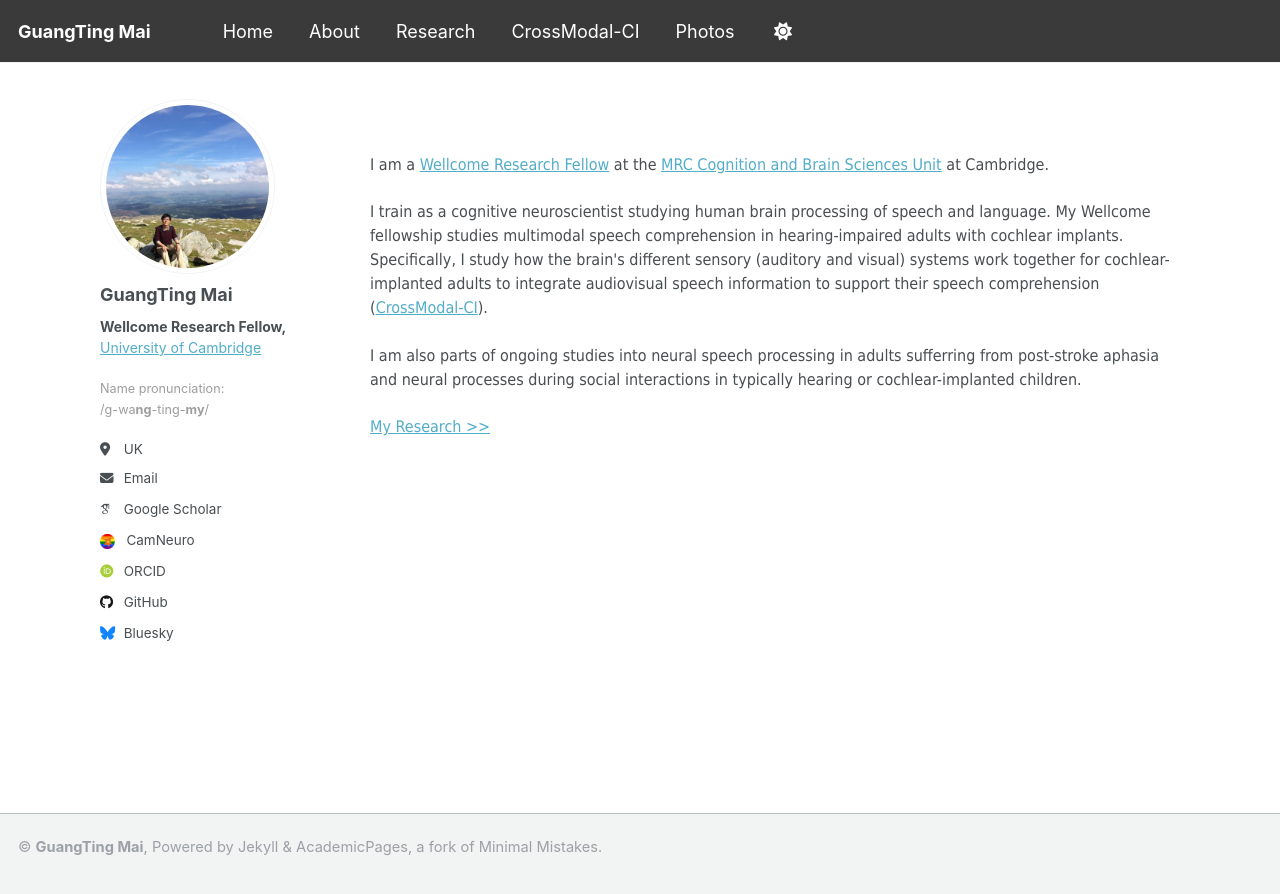
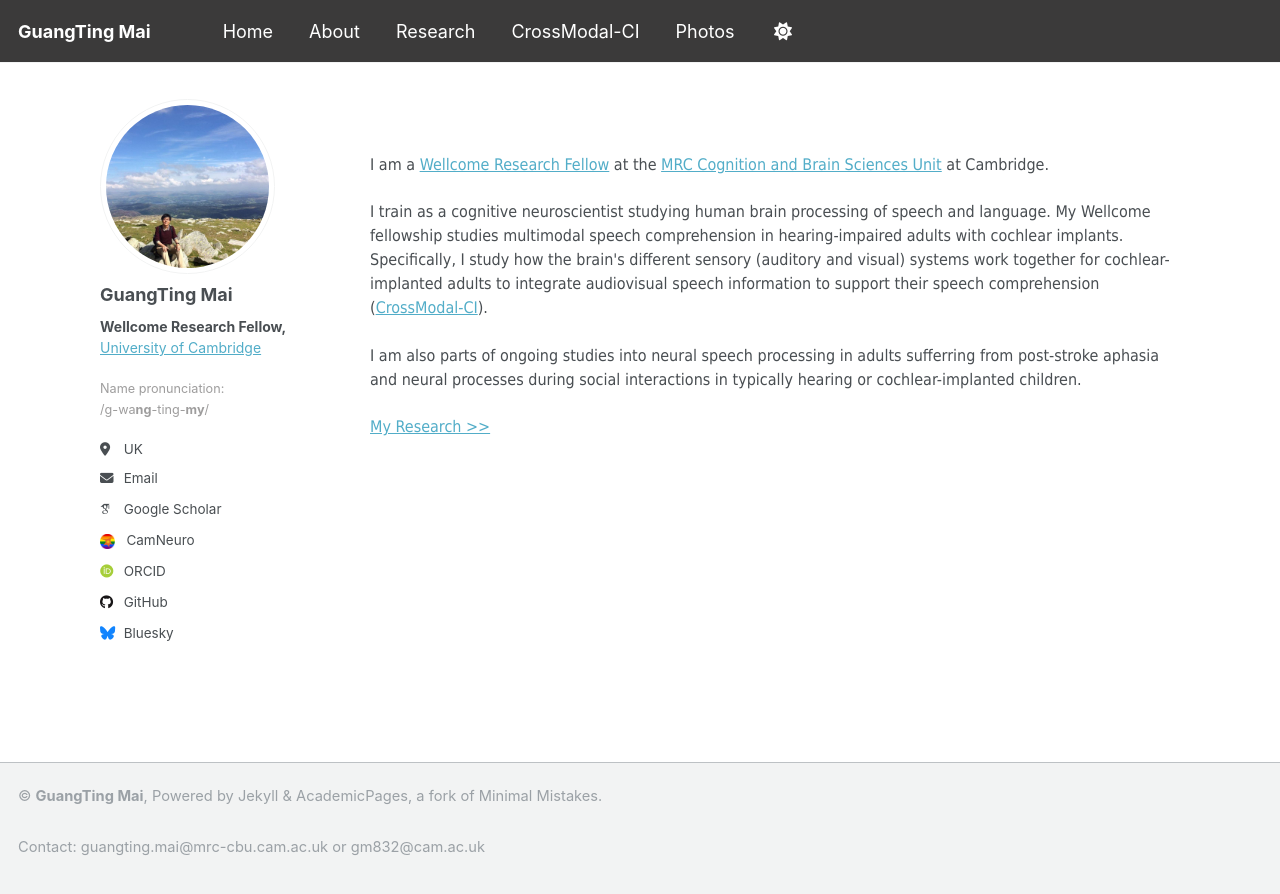
Before and after one commit to guangtingmai/guangtingmai.github.io, a Jekyll site: the page built from _pages/readme.html, in a window 1280 px wide. Shown: the top 894 px of the page. Built offline with Jekyll 4.4.1, drawn with Linux system fonts in a browser that asks for light colours; some web fonts are replaced.

Commit message:
Update footer.html

```diff
--- a/_includes/footer.html
+++ b/_includes/footer.html
@@ -1,3 +1,4 @@
 <p><span style="font-size: 11pt">© <strong>{{ site.name | default: site.title }}</strong>, Powered by <a href="https://jekyllrb.com" target="_blank">Jekyll</a>
   & <a href="https://github.com/academicpages/academicpages.github.io" target="_blank">AcademicPages</a>, a fork of
-  <a href="https://mmistakes.github.io/minimal-mistakes/" target="_blank">Minimal Mistakes</a>.<br></span></p>
+  <a href="https://mmistakes.github.io/minimal-mistakes/" target="_blank">Minimal Mistakes</a>.</span></p>
+<p><span style="font-size: 11pt">Contact: <a href="mailto:guangting.mai@mrc-cbu.cam.ac.uk">guangting.mai@mrc-cbu.cam.ac.uk</a> or <a href="mailto:gm832@cam.ac.uk">gm832@cam.ac.uk</a></span></p>
```
